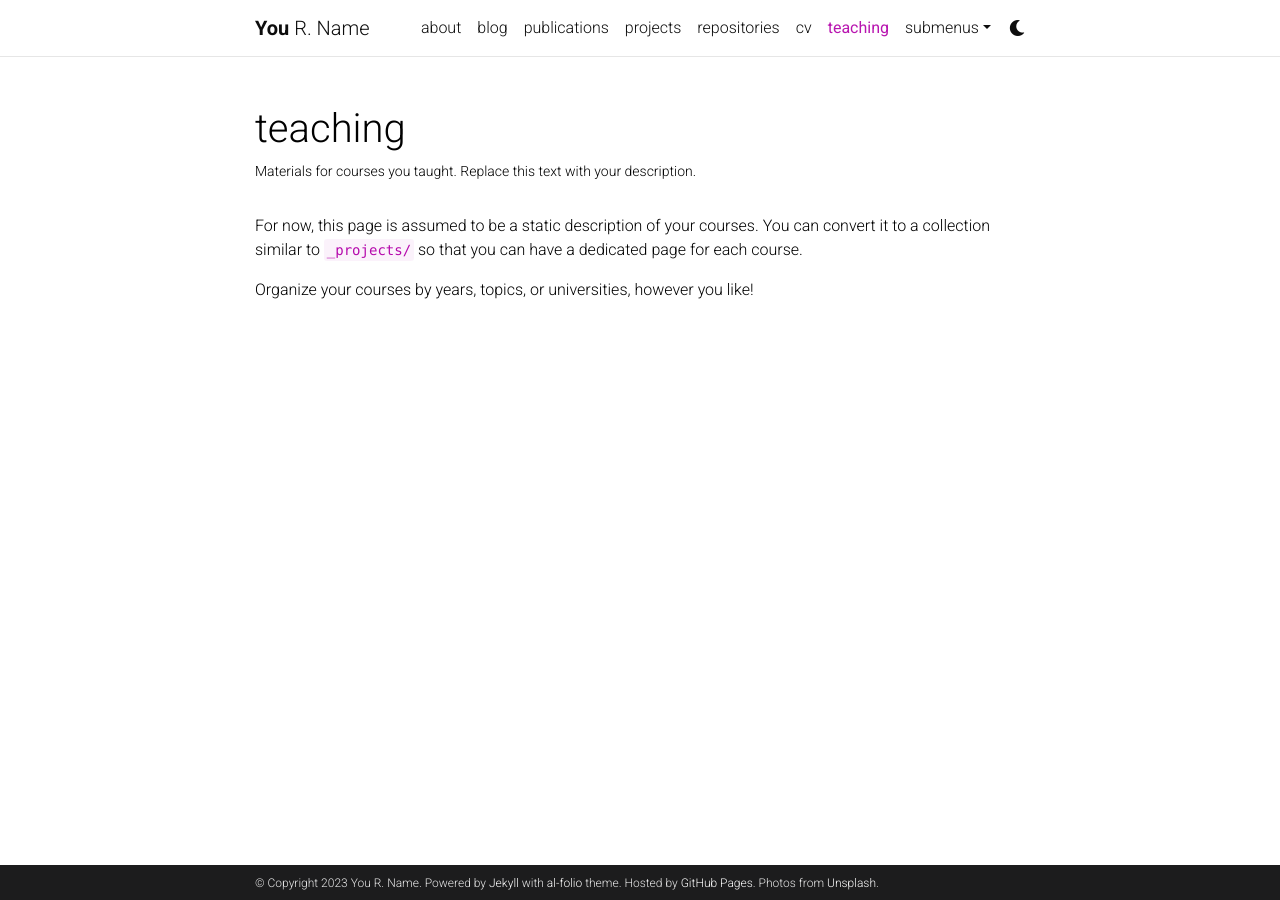
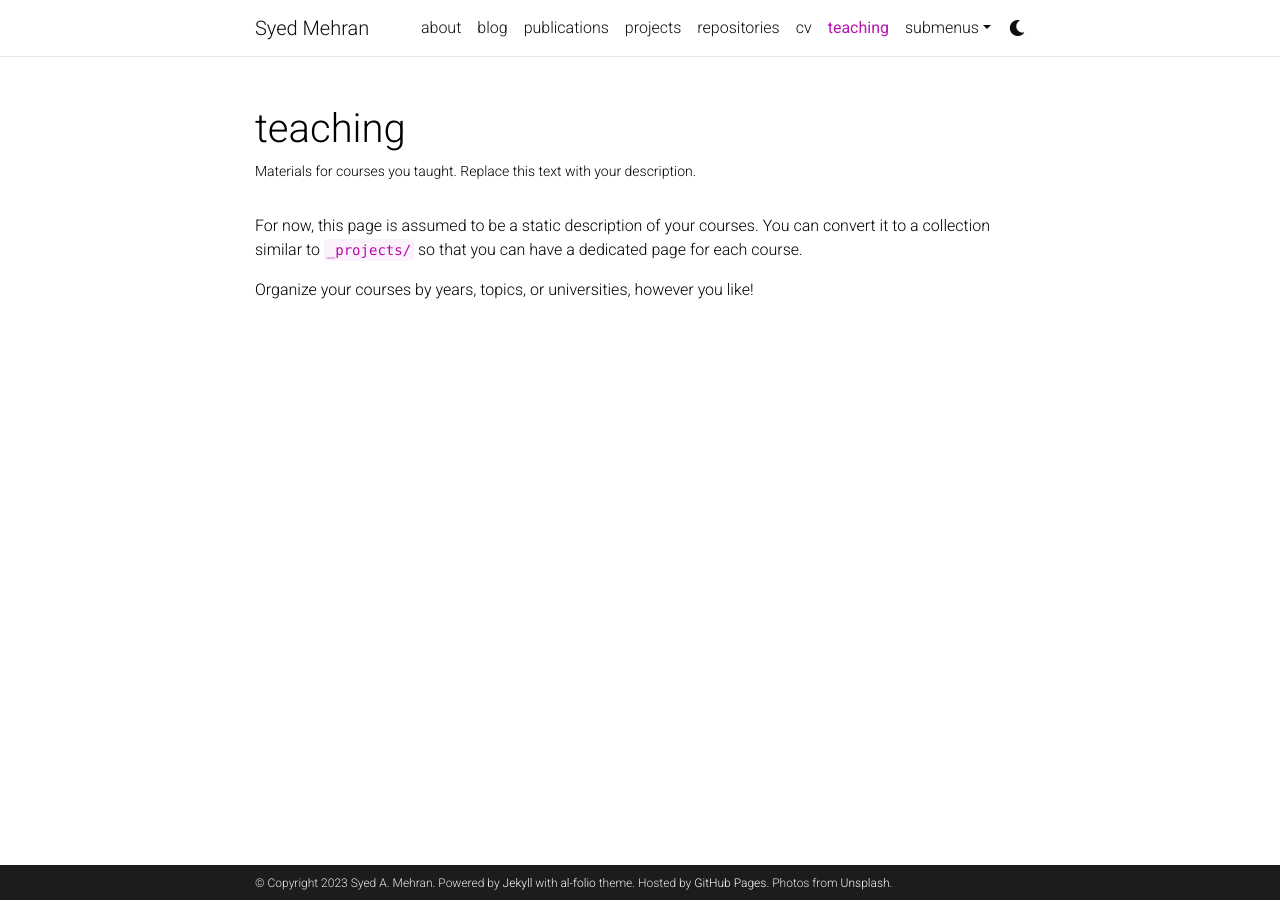
Before and after one commit to syedmehran/syedmehran.github.io, a Jekyll site: the page built from _pages/teaching.md, in a window 1280 px wide. Built offline with Jekyll 4.4.1, drawn with Linux system fonts in a browser that asks for light colours; comment, search, counter and statistics services are not loaded; a style sheet for code colours, icons or effects is not loaded.

Commit message:
Update _config.yml

```diff
--- a/_config.yml
+++ b/_config.yml
@@ -2,11 +2,11 @@
 # Site settings
 # -----------------------------------------------------------------------------
 
-title: blank # the website title (if blank, full name will be used instead)
-first_name: You
-middle_name: R.
-last_name: Name
-email: you@example.com
+title: Syed Mehran # the website title (if blank, full name will be used instead)
+first_name: Syed
+middle_name: A.
+last_name: Mehran
+email: smehran@tulane.com
 description: > # the ">" symbol means to ignore newlines until "footer_text:"
   A simple, whitespace theme for academics. Based on [*folio](https://github.com/bogoli/-folio) design.
 footer_text: >
@@ -19,7 +19,7 @@
 icon: ⚛️  # the emoji used as the favicon (alternatively, provide image name in /assets/img/)
 
 url: https://syedmehran.github.io # the base hostname & protocol for your site
-baseurl: /home # the subpath of your site, e.g. /blog/
+baseurl: # the subpath of your site, e.g. /blog/
 last_updated: false # set to true if you want to display last updated in the footer
 impressum_path:  # set to path to include impressum link in the footer, use the same path as permalink in a page, helps to conform with EU GDPR
 
```
